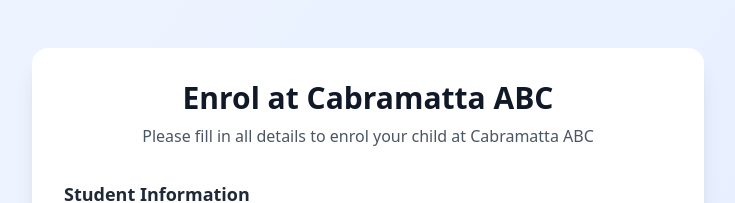
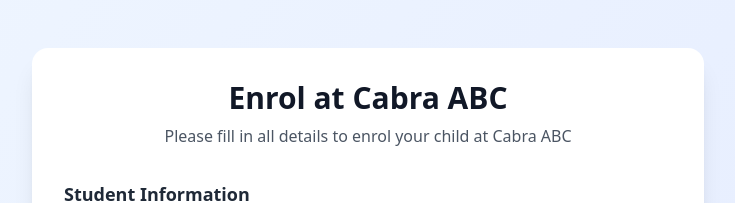
Before and after one commit to chrisk8599/tutoring-enrolment-portal, a React (Vite) app: page /cabra in a window 1280 px wide. Shown: the top 203 px of the page, without its empty margins (272-1007 px from the left). Built offline with nearby package versions, Linux system fonts and the light colour scheme; no server answers; the database is empty.

Commit message:
fix for cabra abc

```diff
--- a/src/App.jsx
+++ b/src/App.jsx
@@ -4,10 +4,7 @@
 function App() {
   return (
     <Routes>
-      <Route
-        path="/cabra"
-        element={<EnrolmentForm center="Cabramatta ABC" />}
-      />
+      <Route path="/cabra" element={<EnrolmentForm center="Cabra ABC" />} />
       <Route
         path="/liverpool"
         element={<EnrolmentForm center="Liverpool Mr Pauls Tutoring" />}
```
